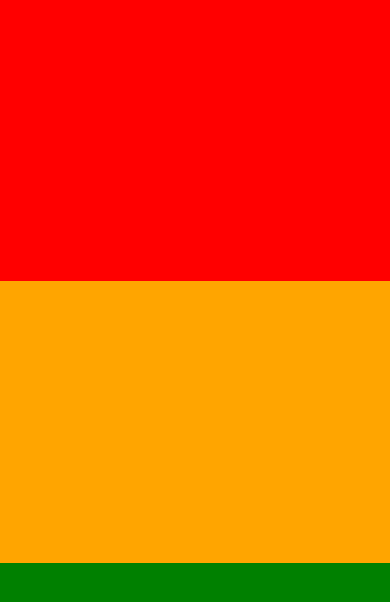
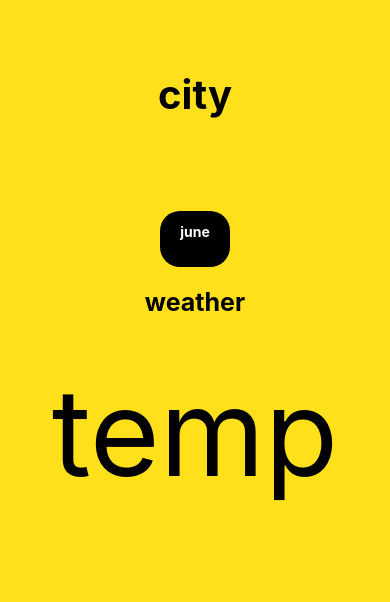
Before and after one commit to pki071120/RN-weather-app, a React Native app: screen / in a window 390 px wide. Shown: the top 602 px of the page. Built offline with nearby package versions, Linux system fonts and the light colour scheme.

Commit message:
ui layout

```diff
--- a/App.js
+++ b/App.js
@@ -1,20 +1,84 @@
 import { StatusBar } from "expo-status-bar";
-import React, { useState } from "react";
-import { StyleSheet, Text, View, Button, Switch } from "react-native";
+import { StyleSheet, Text, View } from "react-native";
 
-export default function App() {
+const App = () => {
 	return (
 		<View style={styles.container}>
-			<View style={{ flex: 1, backgroundColor: "red" }}></View>
-			<View style={{ flex: 1, backgroundColor: "orange" }}></View>
-			<View style={{ flex: 1, backgroundColor: "green" }}></View>
+			<View style={styles.cityBox}>
+				<Text style={styles.city}>city</Text>
+			</View>
+			<View style={styles.weatherBox}>
+				<View style={styles.day}>
+					<Text style={styles.date}>june</Text>
+					<Text style={styles.weather}>weather</Text>
+				</View>
+				<View style={styles.tempBox}>
+					<Text style={styles.temp}>temp</Text>
+				</View>
+			</View>
 			<StatusBar barStyle="light-content" style="light" />
 		</View>
 	);
-}
+};
 
 const styles = StyleSheet.create({
 	container: {
 		flex: 1,
+		backgroundColor: "#ffe01a",
+	},
+
+	cityBox: {
+		flex: 1,
+	},
+	city: {
+		flex: 1,
+		marginTop: 50,
+		paddingTop: 20,
+		textAlign: "center",
+		fontSize: 40,
+		fontWeight: "bold",
+	},
+
+	weatherBox: {
+		flex: 3,
+	},
+	day: {
+		flex: 0.2,
+		textAlign: "center",
+		alignItems: "center",
+	},
+	date: {
+		flex: 1,
+		textAlign: "center",
+		fontWeight: "bold",
+		color: "white",
+
+		paddingTop: 12,
+		paddingBottom: 10,
+		paddingLeft: 20,
+		paddingRight: 20,
+
+		backgroundColor: "black",
+		borderRadius: 20,
+
+		overflow: "hidden",
+	},
+	weather: {
+		flex: 1.5,
+		marginTop: 20,
+		fontSize: 25,
+		fontWeight: "bold",
+	},
+
+	tempBox: {
+		flex: 0.3,
+		textAlign: "center",
+		alignItems: "center",
+		justifyContent: "center",
+	},
+	temp: {
+		fontSize: 120,
 	},
 });
+
+export default App;
```
